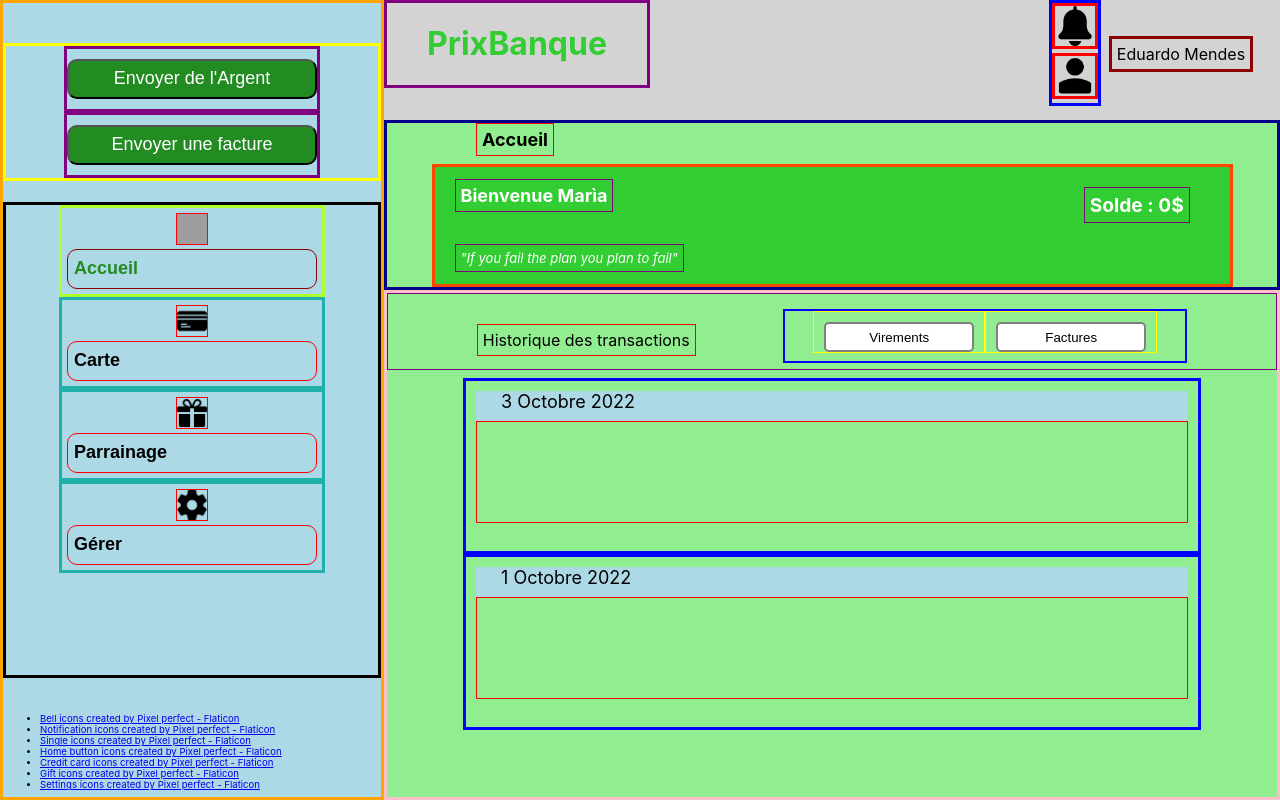
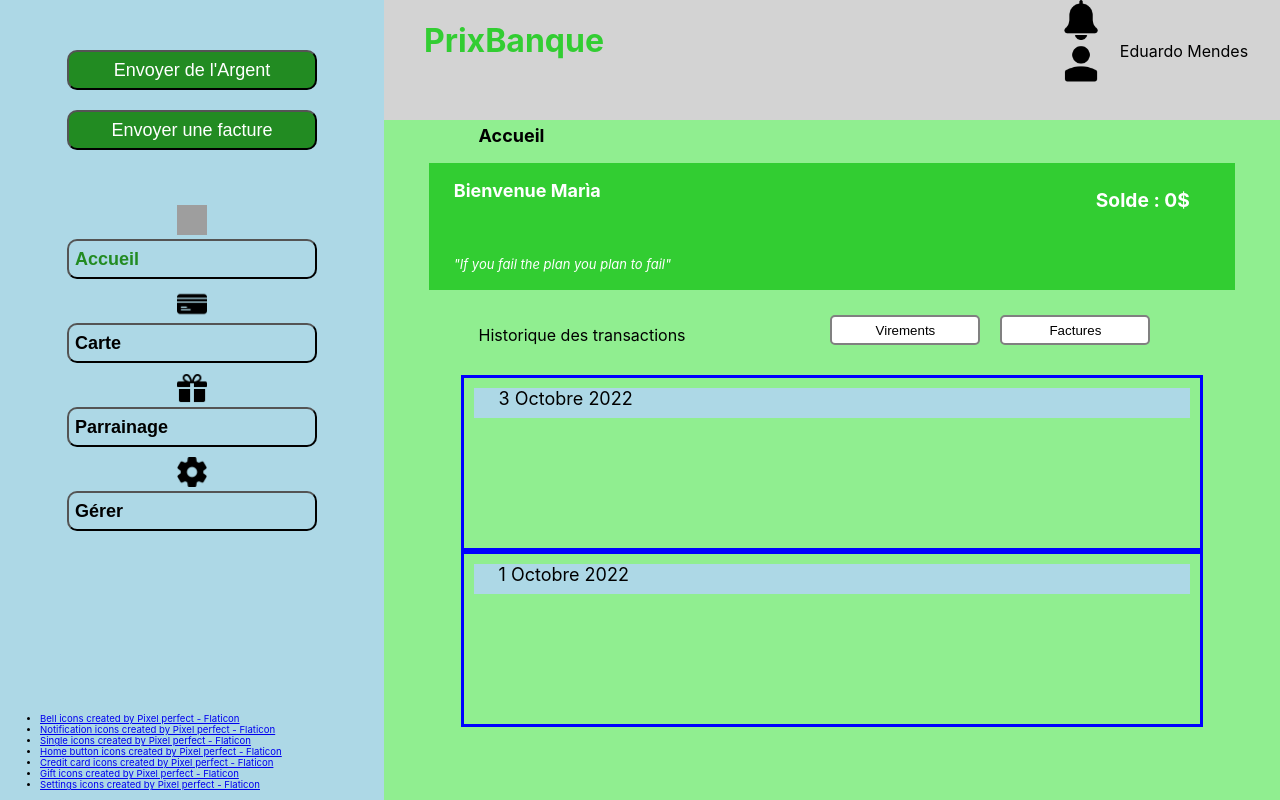
Before and after one commit to PP3-8INF853/PP3-front-react, a React (Create React App) app: page / in a window 1280 px wide. Built offline with nearby package versions, Linux system fonts and the light colour scheme; grey boxes are pictures that could not be loaded.

Commit message:
Remove borders

```diff
--- a/src/Sylesheets/App.css
+++ b/src/Sylesheets/App.css
@@ -8,7 +8,7 @@
 }
 
 .solde{
-    border: 3px solid darkblue;
+    /*border: 3px solid darkblue;*/
     position: absolute;
     top:0;
     bottom: 75%;
@@ -18,7 +18,7 @@
 }
 
 .transactions{
-    border: 3px solid pink;
+    /*border: 3px solid pink;*/
     position: absolute;
     left:0;
     right:0;
@@ -28,7 +28,7 @@
 }
 
 .banner-title{
-    border:1px solid red;
+    /*border:1px solid red;*/
     position: absolute;
     top:0;
     left:10%;
--- a/src/Sylesheets/Banner.css
+++ b/src/Sylesheets/Banner.css
@@ -1,5 +1,5 @@
 .banner{
-    border: 3px solid orangered;
+    /*border: 3px solid orangered;*/
     padding:20px;
     position: absolute;
     top:25%;
@@ -12,7 +12,7 @@
 
 .banner-hello{
     display: inline-block;
-    border:1px solid purple;
+    /*border:1px solid purple;*/
     position:absolute;
     padding:5px;
     font-weight: bold;
@@ -22,7 +22,7 @@
 
 .banner-quote{
     display: inline-block;
-    border:1px solid purple;
+    /*border:1px solid purple;*/
     position: absolute;
     padding:5px;
     bottom:10%;
@@ -32,7 +32,7 @@
 
 .banner-solde{
     display: inline-block;
-    border:1px solid purple;
+    /*border:1px solid purple;*/
     position: absolute;
     right:5%;
     padding:5px;
--- a/src/Sylesheets/LeftButton.css
+++ b/src/Sylesheets/LeftButton.css
@@ -2,7 +2,7 @@
     display: inline-block;
     width:max-content;
     height: max-content;
-    border: 3px solid purple;
+    /*border: 3px solid purple;*/
     text-align: center;
     padding-bottom: 10px;
     padding-top: 10px;
--- a/src/Sylesheets/LeftMenu.css
+++ b/src/Sylesheets/LeftMenu.css
@@ -5,18 +5,18 @@
     right:70%;
     top:0;
     bottom:0;
-    border:3px solid orange;
+    /*border:3px solid orange;*/
 }
 
 .send-menu{
-    border:3px solid yellow;
+    /*border:3px solid yellow;*/
     text-align: center;
     position: absolute;
     top:5%;
 }
 
 .navigate{
-    border:3px solid black;
+    /*border:3px solid black;*/
     position: absolute;
     bottom:15%;
     top:25%;
--- a/src/Sylesheets/NavButton.css
+++ b/src/Sylesheets/NavButton.css
@@ -1,12 +1,12 @@
 .nav-button{
-    border:3px solid lightseagreen;
+    /*border:3px solid lightseagreen;*/
     padding: 5px;
     display: inline-block;
 
 }
 
 .nav-button-selected{
-    border:3px solid greenyellow;
+    /*border:3px solid greenyellow;*/
     padding: 5px;
     display: inline-block;
 }
@@ -24,7 +24,7 @@
     border-radius: 10px;
     text-align: left;
     font-weight: bold;
-    border:1px solid red;
+    /*border:1px solid red;*/
     display: inline-block;
 }
 
@@ -37,13 +37,13 @@
     border-radius: 10px;
     text-align: left;
     font-weight: bold;
-    border:1px solid darkred;
+    /*border:1px solid darkred;*/
     display: inline-block;
 }
 
 .icon-left{
     display: inline-block;
-    border:1px solid red;
+    /*border:1px solid red;*/
     width:30px;
     height: 30px;
 }
--- a/src/Sylesheets/Title.css
+++ b/src/Sylesheets/Title.css
@@ -1,7 +1,7 @@
 .pb-title{
     color: limegreen;
     display: inline-block;
-    border: 3px solid purple;
+    /*border: 3px solid purple;*/
     padding-left: 40px;
     padding-right: 40px;
 }
--- a/src/Sylesheets/TopIcon.css
+++ b/src/Sylesheets/TopIcon.css
@@ -1,5 +1,5 @@
 .icon{
     width:40px;
     display: inline-block;
-    border:3px solid red;
+    /*border:3px solid red;*/
 }
--- a/src/Sylesheets/TopMenu.css
+++ b/src/Sylesheets/TopMenu.css
@@ -8,7 +8,7 @@
 }
 
 .icon-list{
-    border: 3px solid blue;
+    /*border: 3px solid blue;*/
     display: inline-block;
     position: absolute;
     right: 20%;
@@ -20,5 +20,5 @@
     right: 3%;
     top:30%;
     padding: 5px;
-    border: 3px solid darkred;
+    /*border: 3px solid darkred;*/
 }
--- a/src/Sylesheets/TransactionButtonSwitch.css
+++ b/src/Sylesheets/TransactionButtonSwitch.css
@@ -1,5 +1,5 @@
 .transaction-button-switch{
-    border:1px solid yellow;
+    /*border:1px solid yellow;*/
     display: inline-block;
     width: 150px;
     height: max-content;
--- a/src/Sylesheets/TransactionDisplay.css
+++ b/src/Sylesheets/TransactionDisplay.css
@@ -7,6 +7,6 @@
 }
 
 .td-list{
-    border: 1px solid red;
+    /*border: 1px solid red;*/
     height: 100px;
 }
--- a/src/Sylesheets/Transactions.css
+++ b/src/Sylesheets/Transactions.css
@@ -1,5 +1,5 @@
 .transactions-menu{
-    border:1px solid purple;
+    /*border:1px solid purple;*/
     position: absolute;
     left:0;
     right:0;
@@ -12,12 +12,12 @@
     position: absolute;
     top:40%;
     left:10%;
-    border:1px solid red;
+    /*border:1px solid red;*/
     padding:5px;
 }
 
 .hist-buttons{
-    border:2px solid blue;
+    /*border:2px solid blue;*/
     position: absolute;
     right: 10%;
     top:20%;
```
